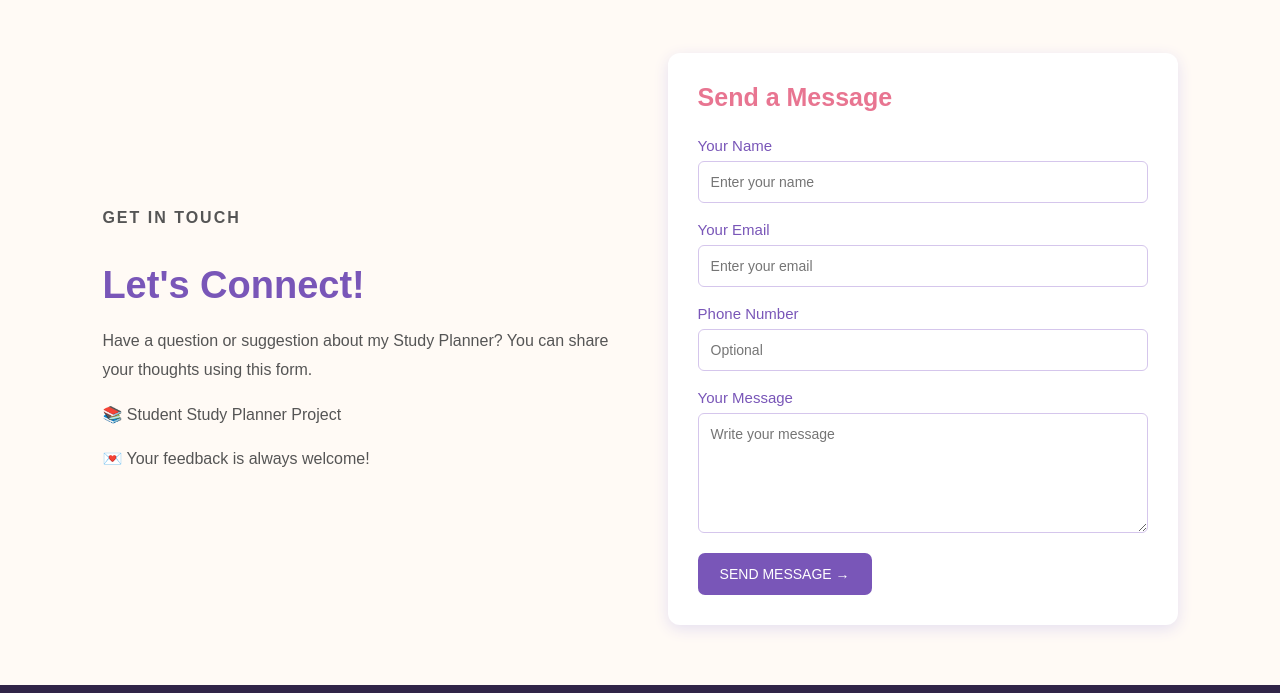
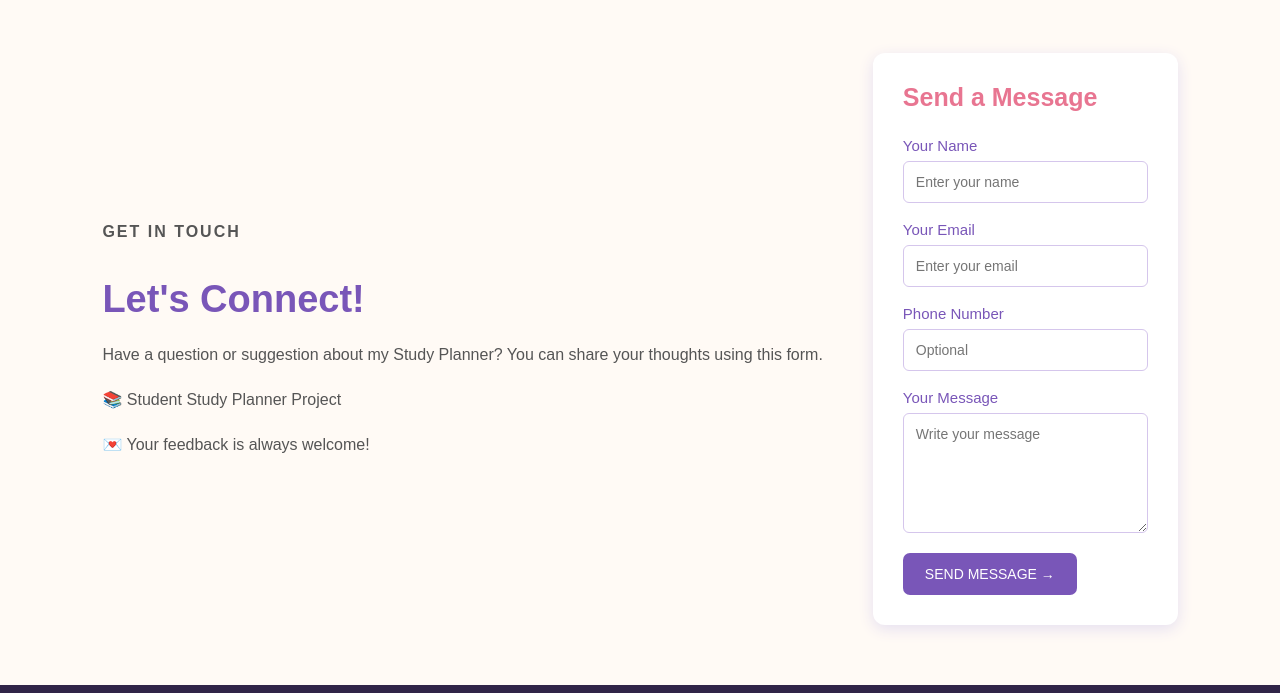
Before and after one commit to mpharinisri1223-oss/Study_planner, a plain HTML site: page pages/contact.html in a window 1280 px wide. Shown: the part 107-800 px from the top of the page. Drawn offline with Linux system fonts and the light colour scheme.

Commit message:
Updated CSS files

```diff
--- a/styles/contact.css
+++ b/styles/contact.css
@@ -64,11 +64,6 @@ nav a:hover {
     align-items: center;
     gap: 50px;
     padding: 60px 8%;
-}
-
-
-.contact-info {
-    flex: 1;
 }
 
 .contact-info h1 {
@@ -161,8 +156,6 @@ nav a:hover {
     background-color: #E87591;
 }
 
-
-
 footer {
     background-color: #302447;
     color: white;
```
